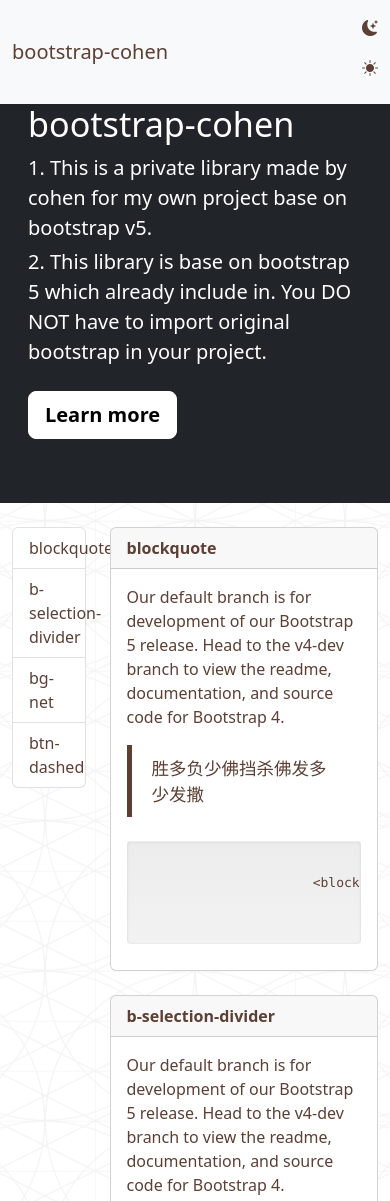
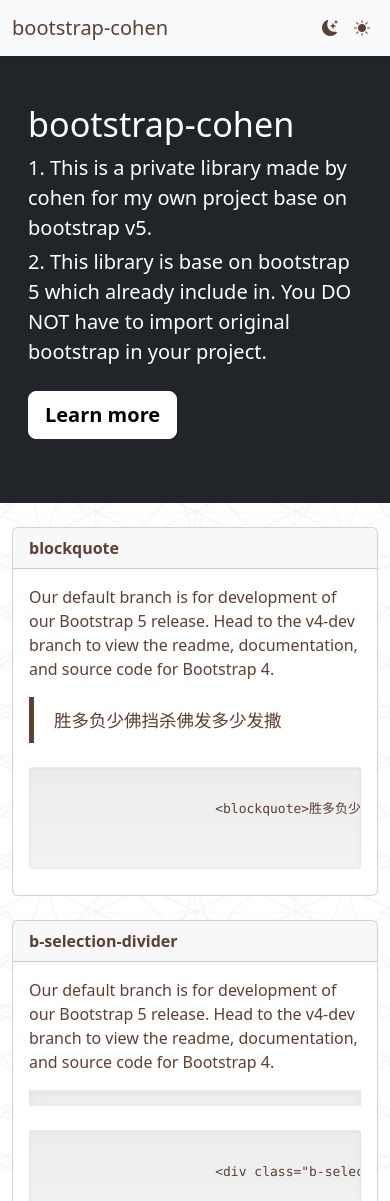
Before and after one commit to Cohen-Wang/bootstrap-cohen, a website built with webpack: page src/index.html in a window 390 px wide. Shown: the top 1201 px of the page. Built offline with nearby package versions, Linux system fonts and the light colour scheme.

Commit message:
first commit

```diff
--- a/src/index.html
+++ b/src/index.html
@@ -2,21 +2,22 @@
 <html lang="en">
 <head>
   <meta charset="UTF-8">
+  <meta name="viewport" content="width=device-width, initial-scale=1.0">
   <title><%= htmlWebpackPlugin.options.title %></title>
   <link rel="stylesheet" href="https://cdn.bootcdn.net/ajax/libs/bootstrap-icons/1.11.3/font/bootstrap-icons.min.css">
 </head>
 <body>
   <!-- header S -->
   <header class="fixed-top shadow-sm">
-    <nav class="navbar navbar-expand-lg bg-body-tertiary">
+    <nav class="navbar navbar-expand bg-body-tertiary">
       <div class="container-fluid">
         <a class="navbar-brand" href="#"><%= htmlWebpackPlugin.options.title %></a>
-        <ul class="navbar-nav ms-auto mb-2 mb-lg-0">
+        <ul class="navbar-nav ms-auto">
           <li class="nav-item">
-            <a class="nav-link" href="#" onclick="document.body.setAttribute('data-bs-theme', 'dark')"><i class="bi-moon-stars-fill"></i></a>
+            <a class="nav-link" href="javascript: void(0);" onclick="document.body.setAttribute('data-bs-theme', 'dark')"><i class="bi-moon-stars-fill"></i></a>
           </li>
           <li class="nav-item">
-            <a class="nav-link" href="#" onclick="document.body.setAttribute('data-bs-theme', 'light')"><i class="bi-sun-fill"></i></a>
+            <a class="nav-link" href="javascript: void(0);" onclick="document.body.setAttribute('data-bs-theme', 'light')"><i class="bi-sun-fill"></i></a>
           </li>
         </ul>
       </div>
@@ -24,7 +25,7 @@
   </header>
   <!-- header E -->
   <div style="height: 56px;"></div>
-  <!-- jumbotron -->
+  <!-- jumbotron S -->
   <div class="text-bg-dark py-5">
     <div class="container-xxl">
       <div class="my-auto px-3">
@@ -39,13 +40,13 @@
       </div>
     </div>
   </div>
-  </div>
+  <!-- jumbotron S -->
   <!-- main S -->
   <main class="bg-net py-4">
     <div class="container-xxl">
       <div class="row">
         <!-- left -->
-        <div class="col-3">
+        <div class="d-none d-md-block col-md-4 col-lg-3">
           <div class="position-sticky" style="top: calc(56px + 1.5em);">
             <div class="list-group">
               <a class="list-group-item list-group-item-action" href="#blockquote">blockquote</a>
@@ -56,7 +57,7 @@
           </div>
         </div>
         <!-- right -->
-        <div class="col-9">
+        <div class="col-12 col-md-8 col-lg-9">
           <div class="row row-cols-1 gy-4">
             <!-- blockquote -->
             <div class="col" id="blockquote">
```
